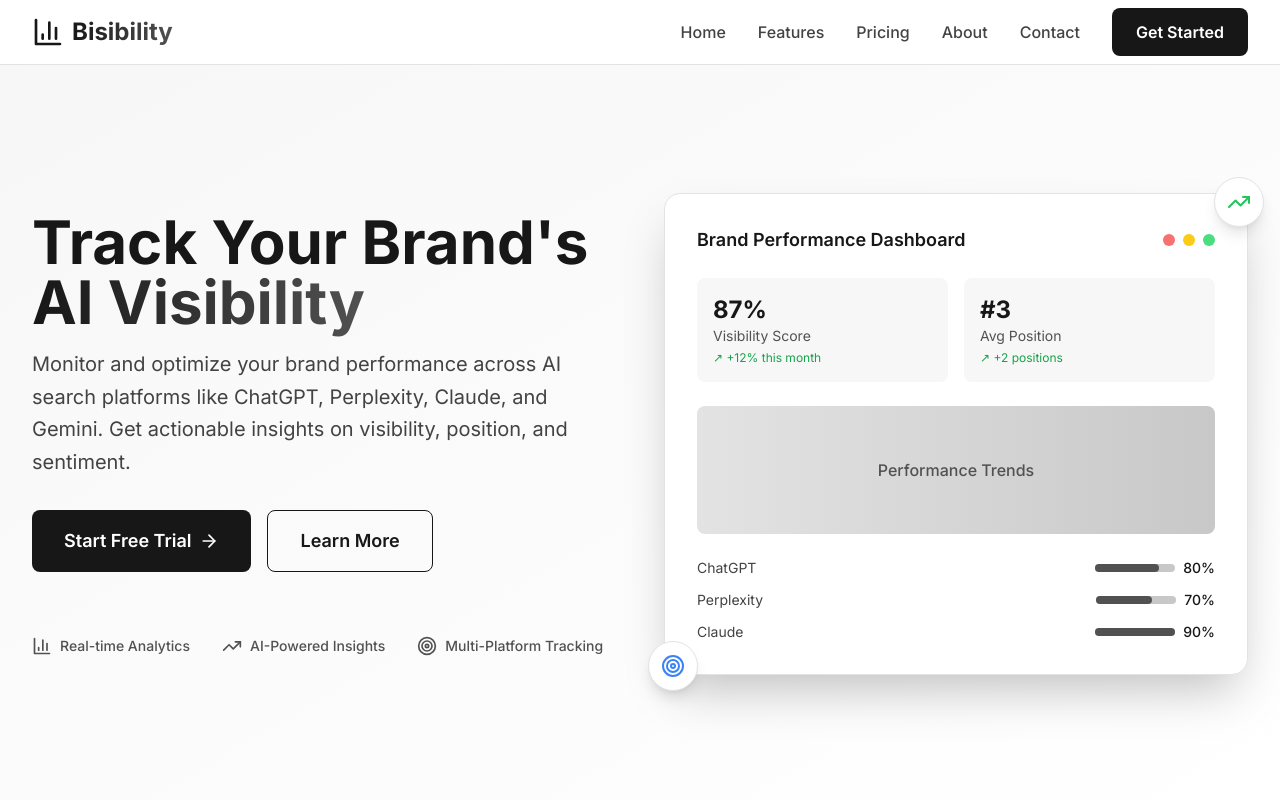
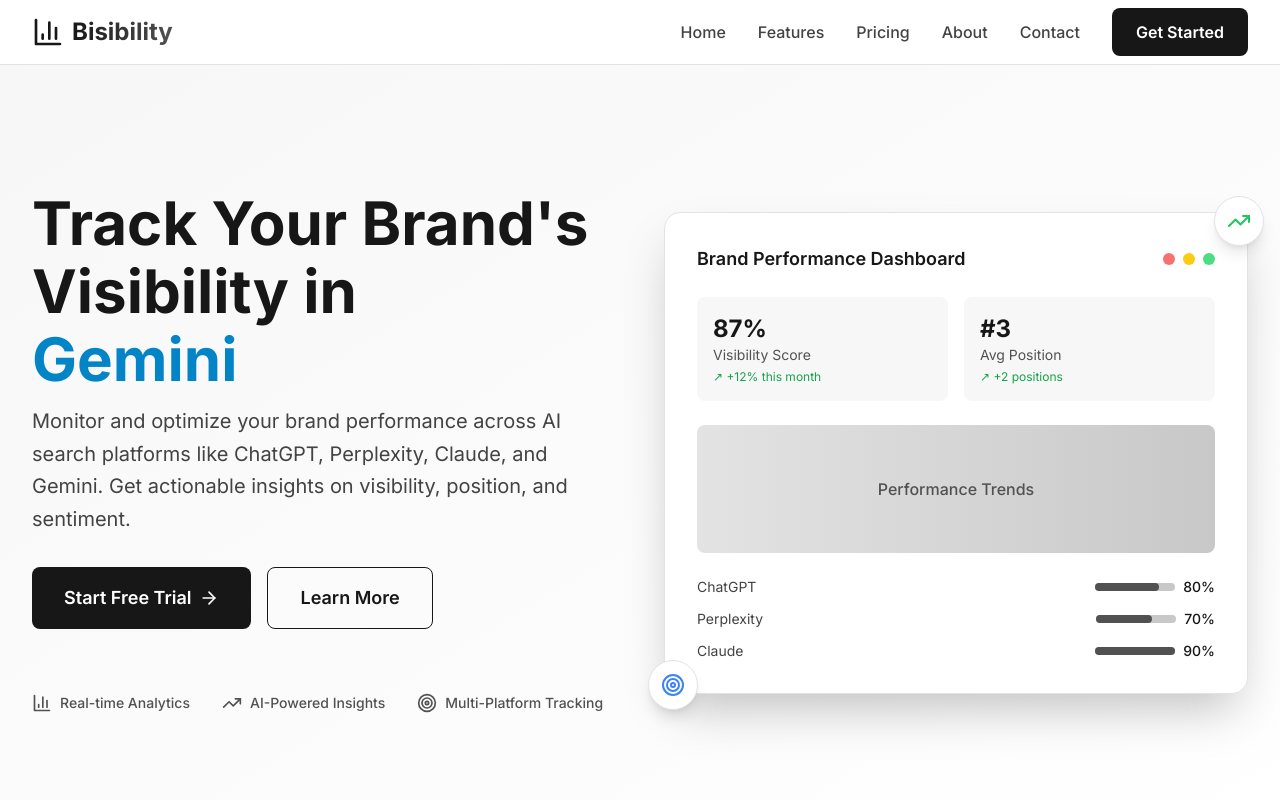
Before and after one commit to himanshu3553/bisibility-ai-website, a Next.js app: page / in a window 1280 px wide. Shown: the top 800 px of the page. Built offline with nearby package versions, Linux system fonts and the light colour scheme.

Commit message:
Hero section update

```diff
--- a/src/app/globals.css
+++ b/src/app/globals.css
@@ -36,4 +36,38 @@
   .gradient-text {
     @apply bg-gradient-to-r from-primary-900 to-primary-600 bg-clip-text text-transparent;
   }
+
+  .animate-fade-in-up {
+    animation: fadeInUp 0.6s ease-in-out;
+  }
+
+  .animate-fade-out-down {
+    animation: fadeOutDown 0.3s ease-in-out;
+  }
+
+  .hero-line-spacing {
+    line-height: 1.4;
+  }
+
+  @keyframes fadeInUp {
+    from {
+      opacity: 0;
+      transform: translateY(20px);
+    }
+    to {
+      opacity: 1;
+      transform: translateY(0);
+    }
+  }
+
+  @keyframes fadeOutDown {
+    from {
+      opacity: 1;
+      transform: translateY(0);
+    }
+    to {
+      opacity: 0;
+      transform: translateY(-20px);
+    }
+  }
 }
--- a/src/components/HeroSection.tsx
+++ b/src/components/HeroSection.tsx
@@ -1,7 +1,28 @@
+'use client'
+
+import { useState, useEffect } from 'react'
 import Link from 'next/link'
 import { ArrowRight, BarChart3, TrendingUp, Target } from 'lucide-react'
 
 export default function HeroSection() {
+  const platforms = ['ChatGPT', 'Perplexity', 'Claude', 'Gemini']
+  const [currentPlatformIndex, setCurrentPlatformIndex] = useState(0)
+  const [isAnimating, setIsAnimating] = useState(false)
+
+  useEffect(() => {
+    const interval = setInterval(() => {
+      setIsAnimating(true)
+      setTimeout(() => {
+        setCurrentPlatformIndex((prevIndex) => (prevIndex + 1) % platforms.length)
+        setTimeout(() => {
+          setIsAnimating(false)
+        }, 50) // Small delay to ensure smooth transition
+      }, 300) // Half of the transition duration
+    }, 2000)
+
+    return () => clearInterval(interval)
+  }, [])
+
   return (
     <section className="bg-gradient-to-br from-primary-50 to-white py-20 lg:py-32">
       <div className="container-max section-padding">
@@ -9,9 +30,18 @@
           {/* Left Column - Content */}
           <div className="space-y-8">
             <div className="space-y-4">
-              <h1 className="text-4xl lg:text-6xl font-bold text-primary-900 leading-tight">
-                Track Your Brand's{' '}
-                <span className="gradient-text">AI Visibility</span>
+              <h1 className="text-4xl lg:text-6xl font-bold text-primary-900">
+                <div className="leading-none mb-2">Track Your Brand's</div>
+                <div className="leading-none mb-2">Visibility in</div>
+                <div className="leading-none">
+                  <span
+                    className={`inline-block transition-all duration-500 ease-in-out text-secondary-600 ${
+                      isAnimating ? 'opacity-0 transform translate-y-4 scale-95' : 'opacity-100 transform translate-y-0 scale-100'
+                    }`}
+                  >
+                    {platforms[currentPlatformIndex]}
+                  </span>
+                </div>
               </h1>
               <p className="text-xl text-primary-700 leading-relaxed">
                 Monitor and optimize your brand performance across AI search platforms
```
